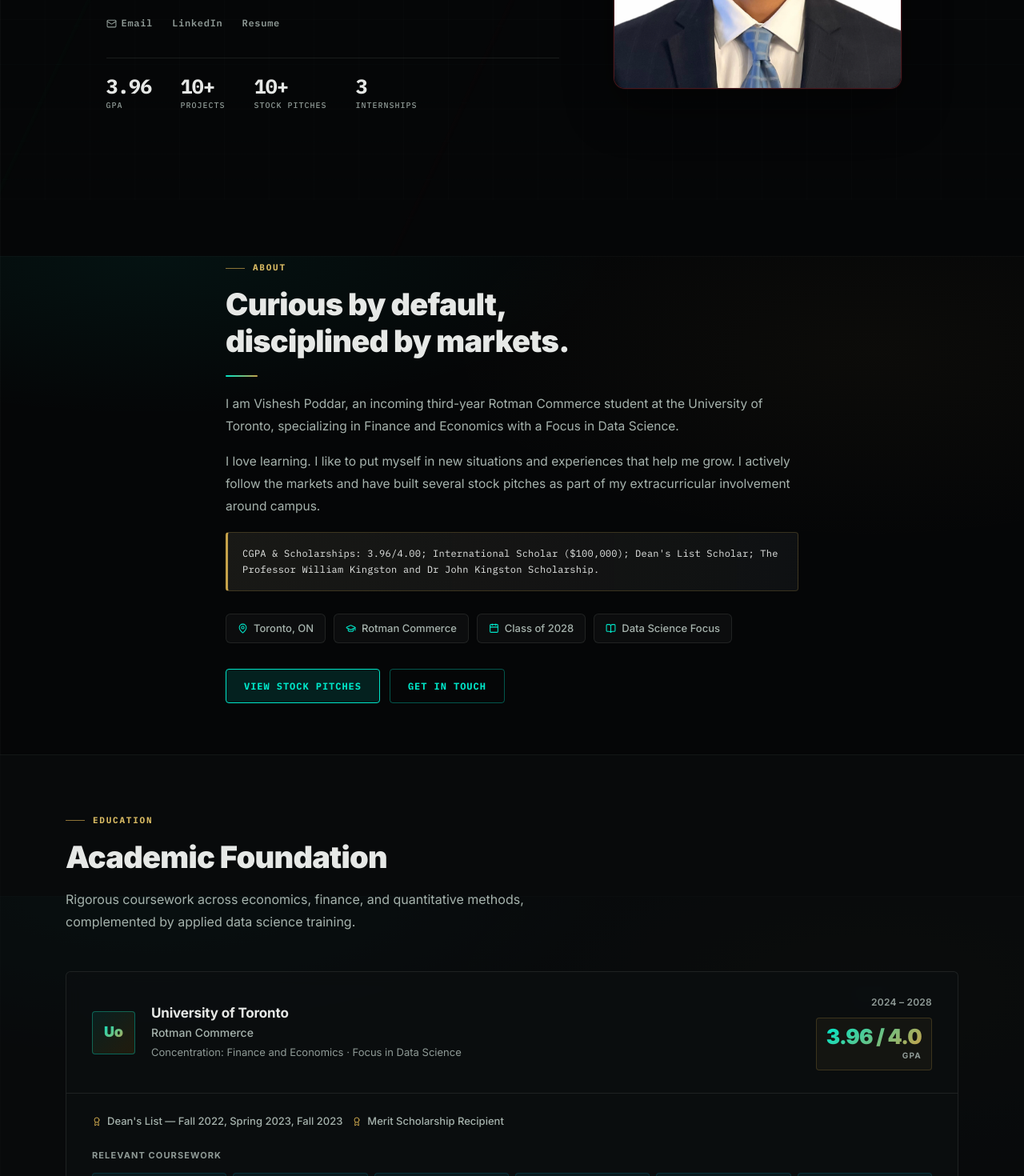
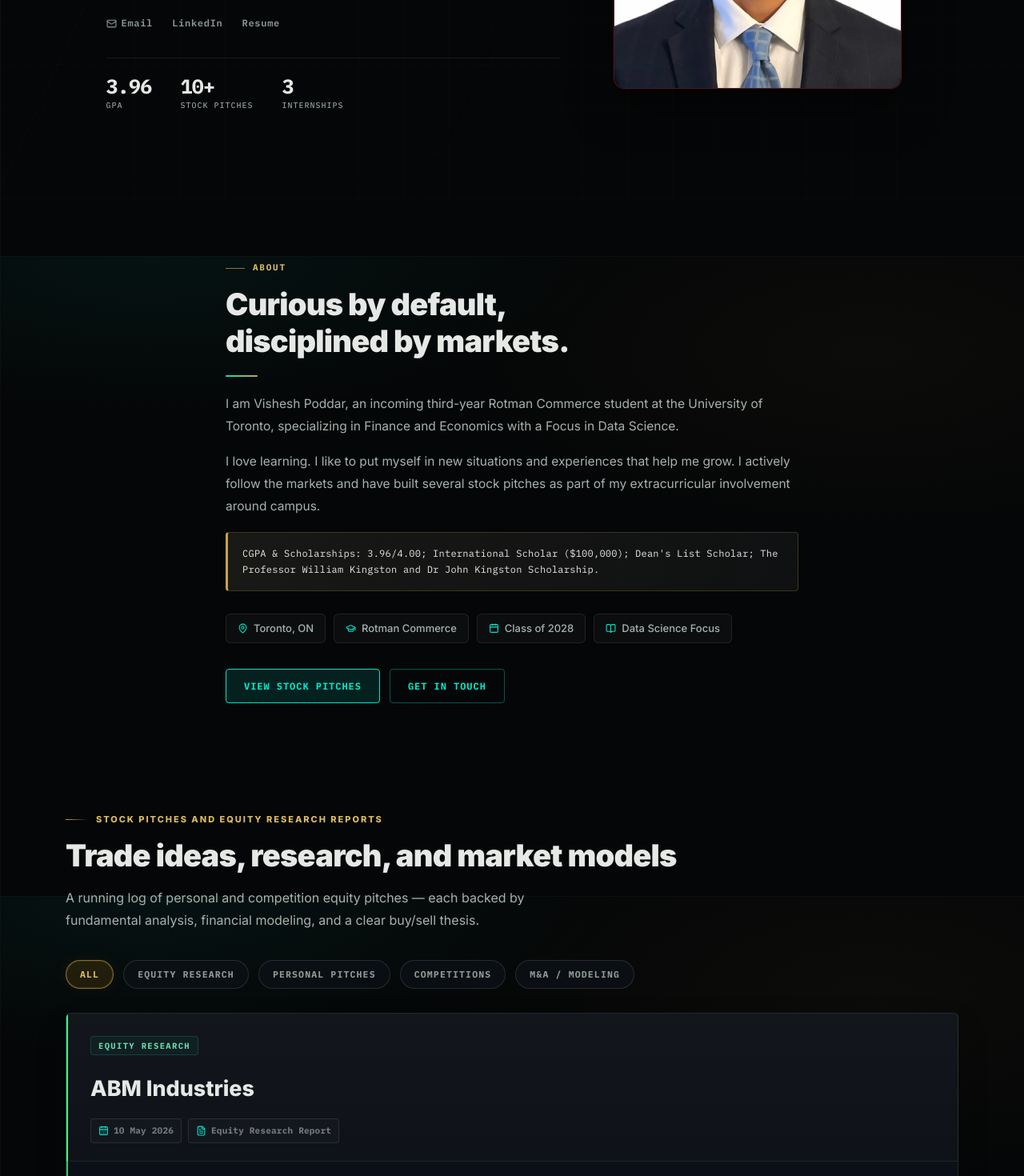
Before and after one commit to visheshpoddar12-cell/Project_website, a React (Vite) app: page / in a window 1280 px wide. Shown: the part 480-1950 px from the top of the page at 80% size. Built offline with nearby package versions, Linux system fonts and the light colour scheme.

Commit message:
Remove education section and projects stat

```diff
--- a/src/App.jsx
+++ b/src/App.jsx
@@ -2,7 +2,6 @@
 import Navbar from './components/Navbar';
 import Hero from './components/Hero';
 import About from './components/About';
-import Education from './components/Education';
 import Projects from './components/Projects';
 import Footer from './components/Footer';
 
@@ -13,7 +12,6 @@
       <main>
         <Hero />
         <About />
-        <Education />
         <Projects />
       </main>
       <Footer />
--- a/src/data/portfolio.js
+++ b/src/data/portfolio.js
@@ -24,7 +24,6 @@
 
 export const stats = [
   { value: "3.96", label: "GPA" },
-  { value: "10+", label: "Projects" },
   { value: "10+", label: "Stock Pitches" },
   { value: "3", label: "Internships" },
 ];
```
